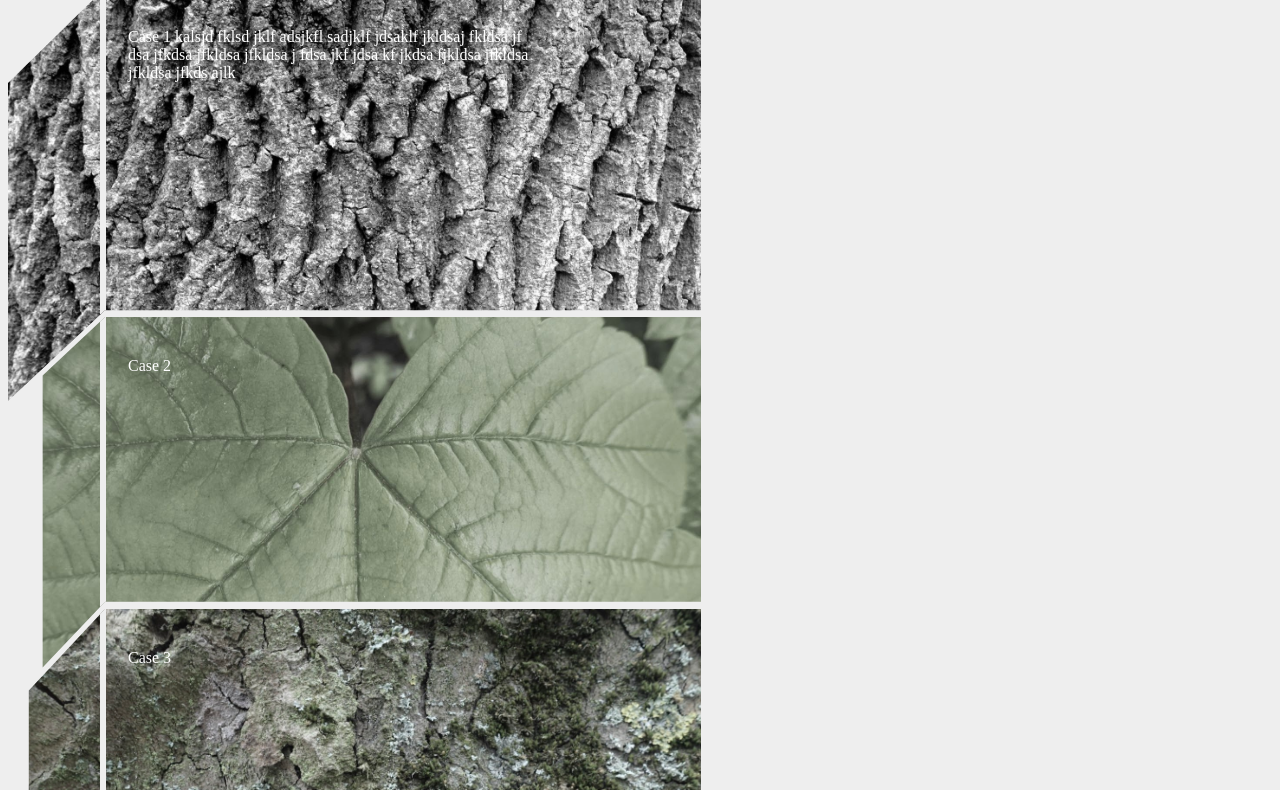
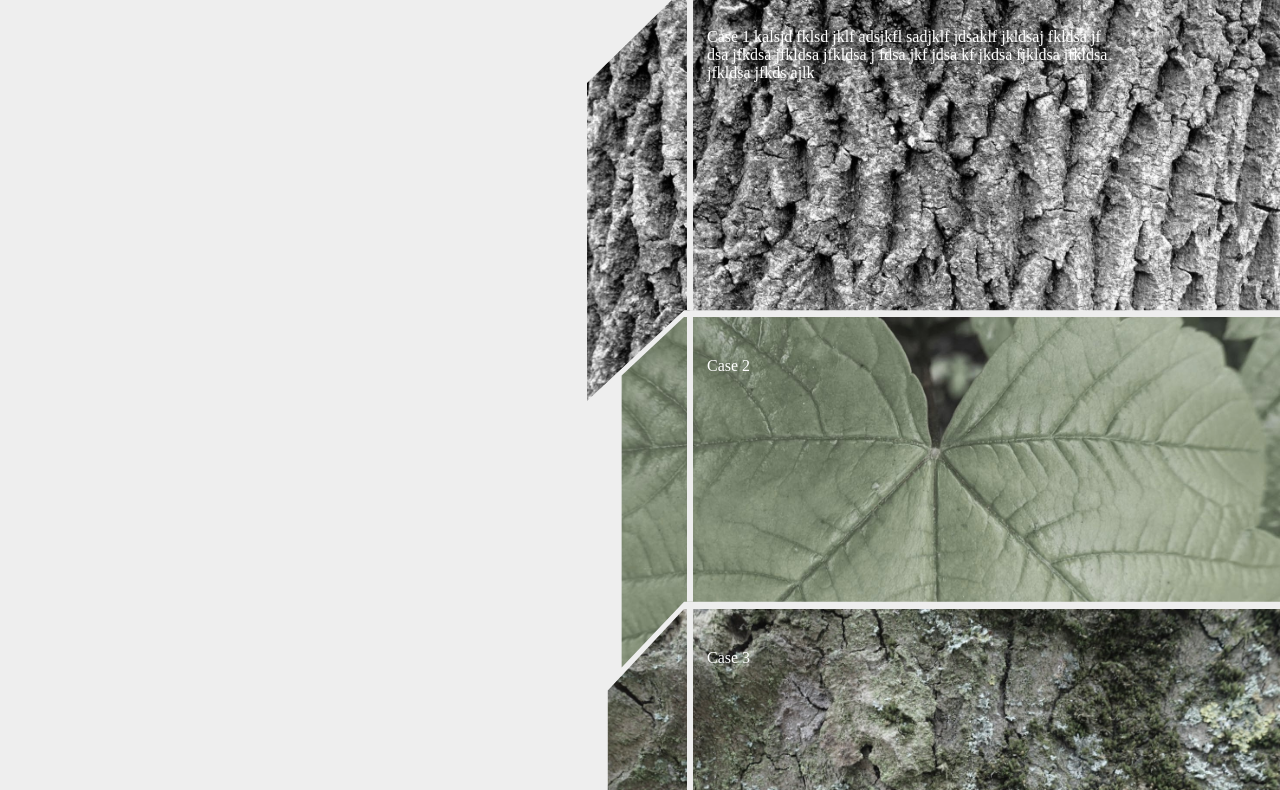
Before and after one commit to elropero/ethnographiccase, a plain HTML site: page index.html in a window 1280 px wide. Shown: the part 106-896 px from the top of the page. Drawn offline with nearby package versions, Linux system fonts and the light colour scheme.

Commit message:
Push everything right

```diff
--- a/index.html
+++ b/index.html
@@ -4,6 +4,12 @@
   <meta charset="UTF-8">
   <title>title</title>
     <style type="text/css">
+    .shell {
+        width: 693px;
+        position:absolute;
+        right: 0;
+
+    }
     .logo {
         margin-left: 52px;
     }
@@ -126,6 +132,8 @@
     </script>
  </head>
  <body style="background-color: #eee">
+ <div class="shell">
+
      <img class="logo" src="img/logo.png">
 
 
@@ -174,7 +182,7 @@
     <div class="case case-description">
         <p class="case-title" style="color:black">This is the bottom case</p>
     </div>
-
+</div>
     <!-- SVG clip paths -->
     <svg>
       <defs>
```
